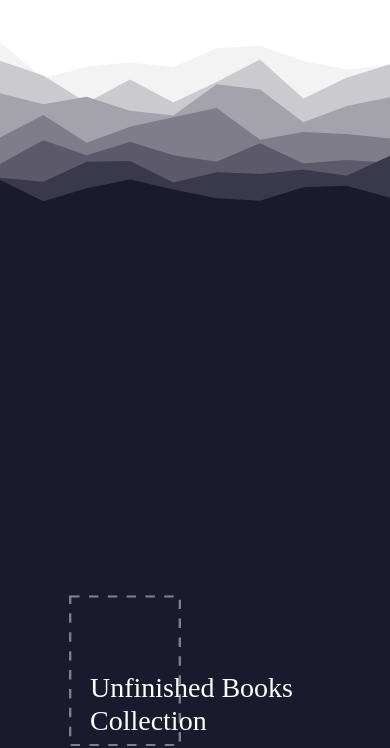
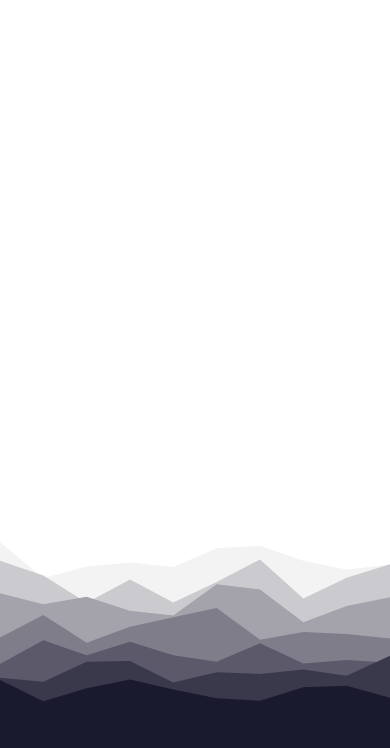
Before and after one commit to maulanazaki88/myredbit-react, a React (Create React App) app: page / in a window 390 px wide. Shown: the part 2903-3651 px from the top of the page. Built offline with nearby package versions, Linux system fonts and the light colour scheme.

Commit message:
Changed footer wave transparent issue

```diff
--- a/src/page/BookPage.module.css
+++ b/src/page/BookPage.module.css
@@ -21,10 +21,11 @@
     justify-content: center;
     background-color: #1a1a2e;
     width: 100%;
-    padding-bottom: 300px;
+    padding-bottom: 1000px;
     margin-bottom: 0px;
     margin-top: 0px;
-    padding-top: 300px;
+    padding-top: 400px;
+    top: 900px;
 
 }
 
@@ -84,6 +85,9 @@
     background-size: cover;
     display: block;
     background-repeat: no-repeat;
+    position: relative;
+    top: 900px;
+    margin-top: -400px;
 }
 
 @media screen and (max-width: 1440px) {
@@ -122,11 +126,8 @@
         flex-direction: column;
         height: -moz-max-content;
         height: fit-content;
-        padding-bottom: 0px;
-        margin-top: 0px;
-        top: 0px;
-        margin-bottom: 0px;
-        padding-top: 200px;
+
+
     }
 
     .ufbook {
--- a/src/page/layout/Layout.module.css
+++ b/src/page/layout/Layout.module.css
@@ -212,14 +212,16 @@ button {
 }
 
 .spacer {
-  aspect-ratio: 900/400;
+  aspect-ratio: 900/600;
   width: 100%;
   background-repeat: no-repeat;
   background-position: center;
   background-size: cover;
   display: block;
-  background-image: url(/public/svg/SVG/wave-footer.svg);
+  background-image: url(/public/svg/SVG/footer-wave-trans.svg);
   transform: translate(0, 0px);
+
+
 
 }
 
```
Also changed, not shown: public/svg/SVG/footer-wave-trans.svg (added).
